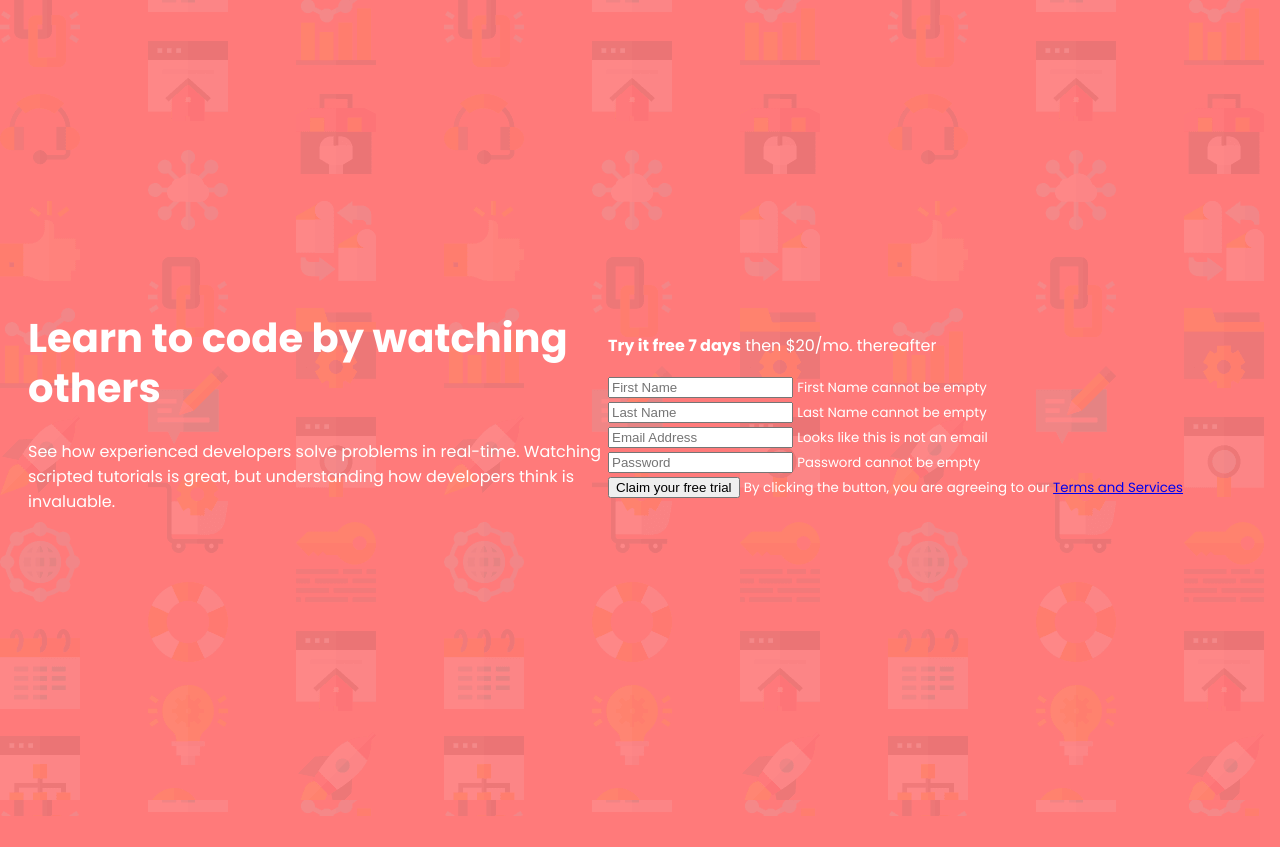
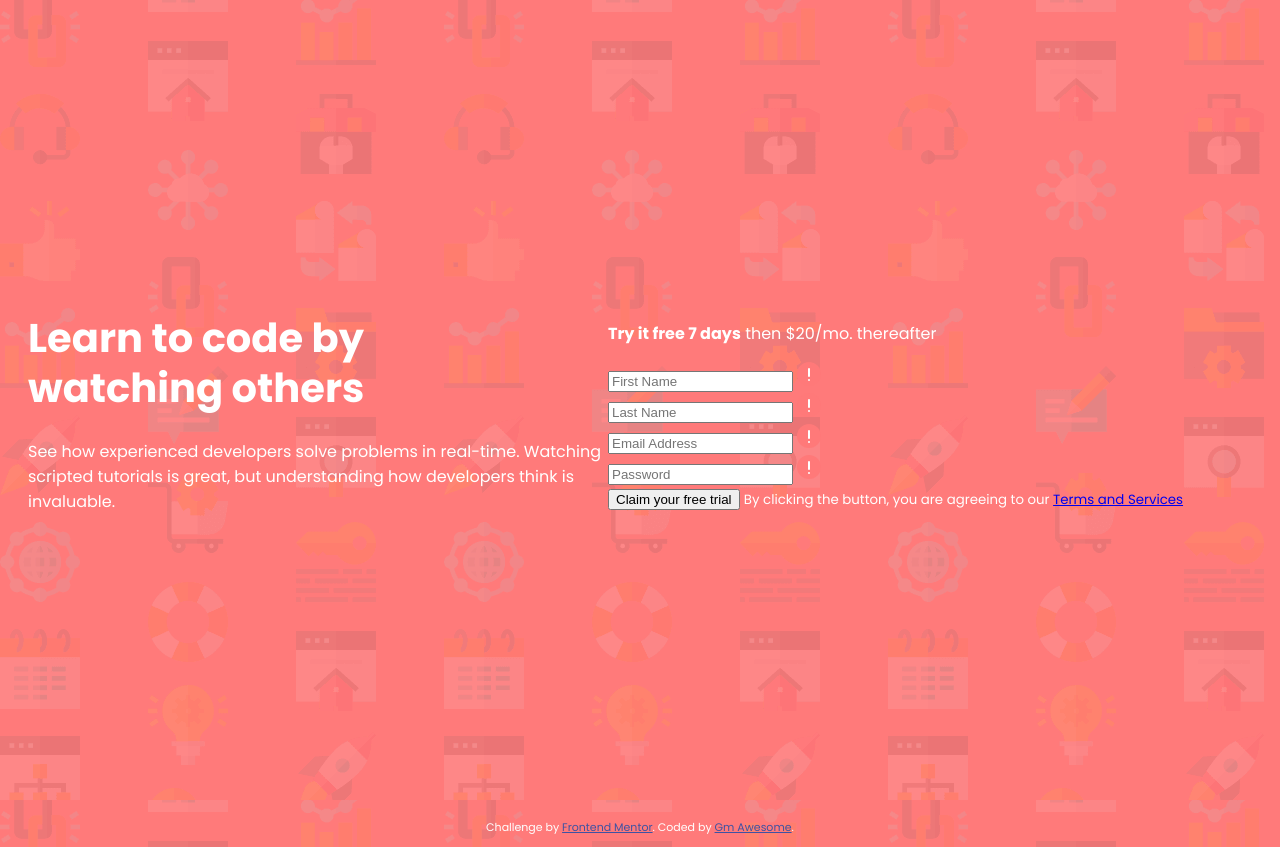
Before and after one commit to gmmoose20/intro-component-with-signup-form-master, a plain HTML site: page index.html in a window 1280 px wide. Before the commit the page ends 816 px from the top, so only its background shows below. Drawn offline with Linux system fonts and the light colour scheme.

Commit message:
final index.html

```diff
--- a/index.html
+++ b/index.html
@@ -14,7 +14,7 @@
   <title>Frontend Mentor | Intro component with sign up form</title>
 
   <!-- Feel free to remove these styles or customise in your own stylesheet 👍 -->
-  <!-- <style>
+  <style>
     .attribution {
       font-size: 11px;
       text-align: center;
@@ -23,7 +23,7 @@
     .attribution a {
       color: hsl(228, 45%, 44%);
     }
-  </style> -->
+  </style>
   <link rel="stylesheet" href="style.css">
 </head>
 
@@ -32,7 +32,8 @@
   <div class="container">
     <div>
       <h1>
-        Learn to code by watching others
+        Learn to code by<br>
+        watching others
       </h1>
 
       <p>
@@ -48,33 +49,29 @@
         </p>
       </div>
 
-      <form class="box">
+      <form class="box" id="form">
         <div class="form-control">
           <input type="text" id="firstname" placeholder="First Name">
-          <small>
-            First Name cannot be empty
-          </small>
+          <img src="./images/icon-error.svg" alt="error-icon">
+          <small></small>
         </div>
         <div class="form-control">
           <input type="text" id="lastname" placeholder="Last Name">
-          <small>
-            Last Name cannot be empty
-          </small>
+          <img src="./images/icon-error.svg" alt="error-icon">
+          <small></small>
         </div>
         <div class="form-control">
           <input type="email" id="email" placeholder="Email Address">
-          <small>
-            Looks like this is not an email
-          </small>
+          <img src="./images/icon-error.svg" alt="error-icon">
+          <small></small>
           <!-- <small>
             Email is not vaild
           </small> -->
         </div>
         <div class="form-control">
           <input type="password" id="password" placeholder="Password">
-          <small>
-            Password cannot be empty
-          </small>
+          <img src="./images/icon-error.svg" alt="error-icon">
+          <small></small>
         </div>
 
         <button>Claim your free trial</button>
@@ -86,12 +83,15 @@
   </div>
 
 
-  <!-- <footer>
+  <footer>
     <p class="attribution">
       Challenge by <a href="https://www.frontendmentor.io?ref=challenge" target="_blank">Frontend Mentor</a>.
-      Coded by <a href="#">Your Name Here</a>.
+      Coded by <a href="#">Gm Awesome</a>.
     </p>
-  </footer> -->
+  </footer>
+
+  <!-- Javascript -->
+  <script src="./script.js"></script>
 </body>
 
 </html>
```
